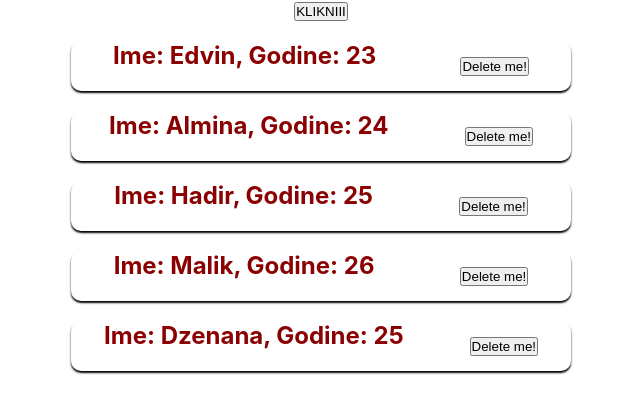
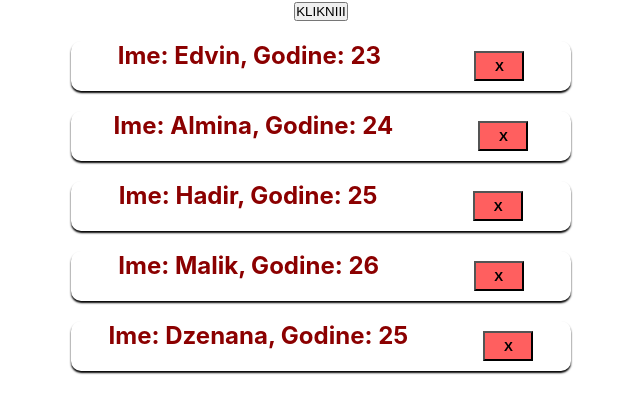
Before and after one commit to ArtificialBee/React_app_learning, a React (Create React App) app: page / in a window 1280 px wide. Both pictures are taken after a click on the button "KLIKNIII". Shown: the top 414 px of the page, without its empty margins (319-959 px from the left). Built offline with nearby package versions, Linux system fonts and the light colour scheme.

Commit message:
Added some style

```diff
--- a/src/containers/App.js
+++ b/src/containers/App.js
@@ -11,34 +11,36 @@ class App extends Component{
       {id:"3",name: "Hadir",age:"25"},
       {id:"4",name: "Malik",age:"26"},
       {id:"5",name: "Dzenana",age:"25"}
+
     ],
     visibility: false
   };
 
- togglePersonsHandler=()=>{
-  const vis=this.state.visibility;
-  this.setState({visibility: !vis})
- }
+togglePersonsHandler=()=>{
+  const doesShowPersons=this.state.visibility;
+  this.setState({visibility: !doesShowPersons});
+}
 
- deletePersonHandler=(indexPerson)=>{
-  const persones=[...this.state.persons];
-  persones.splice(indexPerson,1);
-  this.setState({persons: persones});
-
- }
-
+deletePerson=(personIndex)=>{
+  const persons=[...this.state.persons];
+  persons.splice(personIndex,1);
+  this.setState({persons: persons});
+}
 
 
   render(){
 
-    let showPersons=null; //Default value of showing persons
+    let showPersons=null;
 
     if(this.state.visibility){
-      showPersons=(this.state.persons.map((person,index)=>{
-        return <Persons name={person.name} age={person.age} click={()=> this.deletePersonHandler(index)} key={person.id}/>
-      }));
+      showPersons=(
+        <div>
+          {this.state.persons.map((person,index)=>{
+            return <Persons name={person.name} age={person.age} key={person.id} click={()=> this.deletePerson(index)}/>
+          })}
+        </div>
+      );
     }
-
 
     return(
       <div className="App">
--- a/src/containers/Persons.css
+++ b/src/containers/Persons.css
@@ -21,3 +21,15 @@
 
   height: 100%;
 }
+
+.dlt-btn {
+  height: 30px;
+  width: 50px;
+  background-color: rgb(255, 95, 95);
+  font-weight: bolder;
+}
+
+.dlt-btn:hover {
+  background-color: rgb(252, 140, 140);
+  cursor: pointer;
+}
--- a/src/containers/Persons.js
+++ b/src/containers/Persons.js
@@ -5,7 +5,7 @@ const Persons = (props) => {
     return (
         <div className="Person">
             <h2>Ime: {props.name}, Godine: {props.age}</h2>
-            <button onClick={props.click}>Delete me!</button>
+            <button className="dlt-btn" onClick={props.click}>X</button>
         </div>
     );
 }
```
